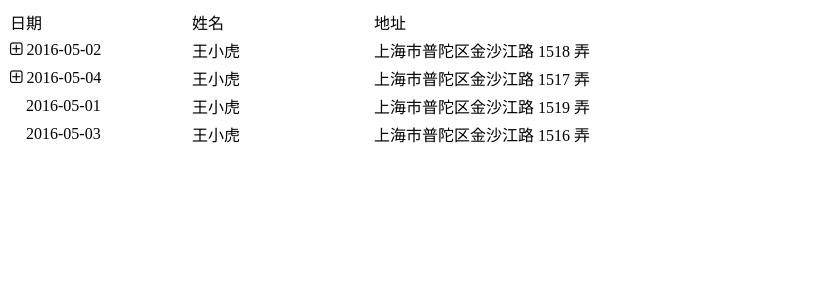
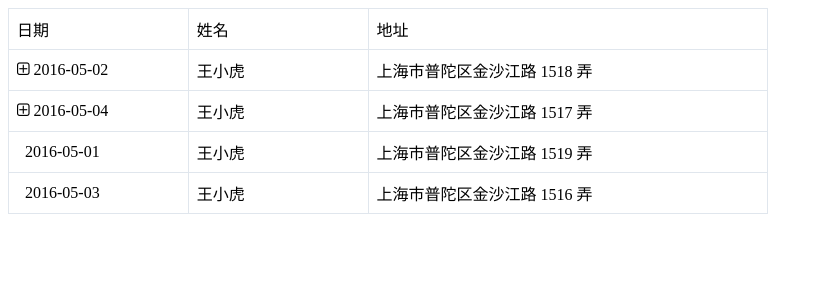
Before and after one commit to daihere1993/VGridx, a Vue app: page / in a window 1280 px wide. Shown: the top 300 px of the page, without its empty margins (0-823 px from the left). Built offline with nearby package versions, Linux system fonts and the light colour scheme.

Commit message:
增加部分样式

```diff
--- a/src/App.vue
+++ b/src/App.vue
@@ -1,5 +1,5 @@
 <template>
-  <div id="app">
+  <div id="app" style="width: 760px;">
     <v-gridx :data="gridData">
       <v-gridx-column label="日期" prop="date" width="180" canExpand=true></v-gridx-column>
       <v-gridx-column label="姓名" prop="name" width="180"></v-gridx-column>
--- a/src/gridx-header.js
+++ b/src/gridx-header.js
@@ -33,7 +33,7 @@ export default {
             <tr>
               {
                 this._l(this.columns, (column, columnIndex) =>
-                  <td>
+                  <td class="gridx-header-cell">
                     <div>
                       {
                         column.label
--- a/src/gridx.vue
+++ b/src/gridx.vue
@@ -1,5 +1,5 @@
 <template>
-  <div>
+  <div class="gridx">
     <div class="hidden-columns" ref="hiddenColumns"><slot></slot></div>
     <div class="grix-header">
       <v-gridx-header :store="store"></v-gridx-header>
@@ -61,6 +61,15 @@
 </script>
 
 <style>
+  table {
+    border-spacing: 0px;
+  }
+
+  .gridx {
+    border-left: 1px solid #e0e6ed;
+    border-top: 1px solid #e0e6ed;
+  }
+
   .hidden-columns {
     display: none;
   }
@@ -77,4 +86,14 @@
   .gridx-row .gridx-tree-nochildren-cell {
     padding-left: 16px;
   }
+
+  .gridx-header-cell {
+
+  }
+
+  .gridx td {
+    border-bottom: 1px solid #e0e6ed;
+    border-right: 1px solid #e0e6ed;
+    padding: 8px;
+  }
 </style>
```
